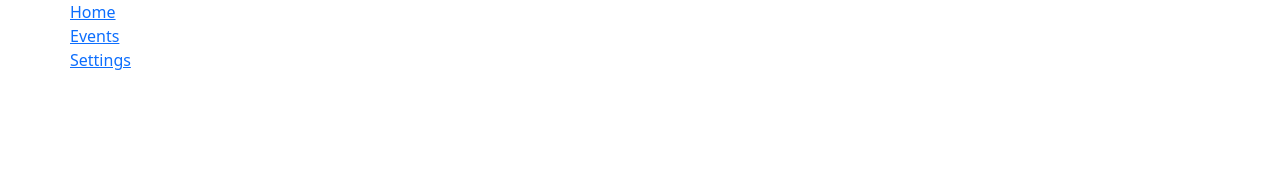
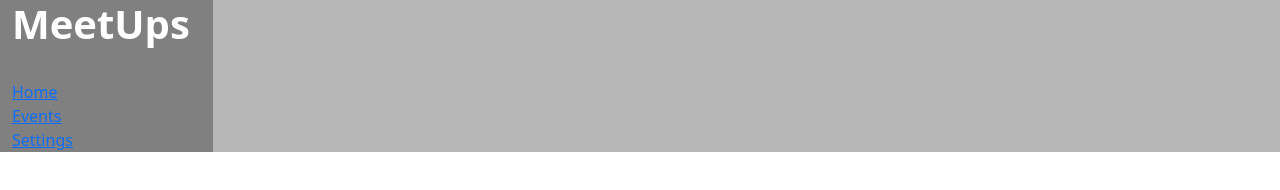
Before and after one commit to nil123532/WDC, a plain HTML site: page events.html in a window 1280 px wide. Drawn offline with nearby package versions, Linux system fonts and the light colour scheme.

Commit message:
Sat, May 7, 2022, 8:42 AM +00:00

```diff
--- a/events.html
+++ b/events.html
@@ -14,13 +14,18 @@
     <script src="/javascripts/index.js" defer></script>
 </head>
 <body>
-    <div class="container">
-        <div class="row">
-            <nav class="col">
-                <a class="row" href="/html/">Home</a>
-                <a class="row" href="/css/">Events</a>
-                <a class="row" href="/js/">Settings</a>
-            </nav>
+    <div id="app">
+        <div class="container-fluid">
+            <div class="row">
+                <nav class="col-lg-2">
+                    <h1 class="logo">MeetUps</h1><br />
+                    <a href="/home.html">Home</a><br />
+                    <a href="/events.html">Events</a><br />
+                    <a href="/settings.html">Settings</a>
+                </nav>
+                <main class="col-lg-10 main-page">
+                </main>
+            </div>
         </div>
     </div>
 </body>
--- a/stylesheets/styles.css
+++ b/stylesheets/styles.css
@@ -8,7 +8,18 @@ footer {
     padding : 1.5em 1.4em;
 }
 
-main {
+nav {
+    background-color : grey;
+    color : white;
+    padding : auto;
+    text-decoration : none;
+}
+
+.main-page {
+    background-color : #B7B7B7;
+}
+
+.user-type-page {
     background-color : grey;
     text-align: center;
     position : relative;
@@ -52,7 +63,6 @@ main {
 }
 
 .logo {
-    font-size : 2em;
     font-weight : bold;
 }
 
```
Also changed, not shown: boilerplate.html (+8 -1 lines), user-type.html (+2 -2 lines).
